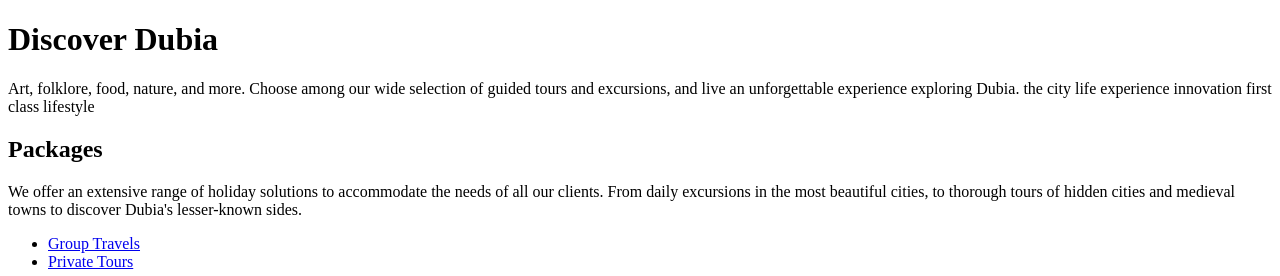
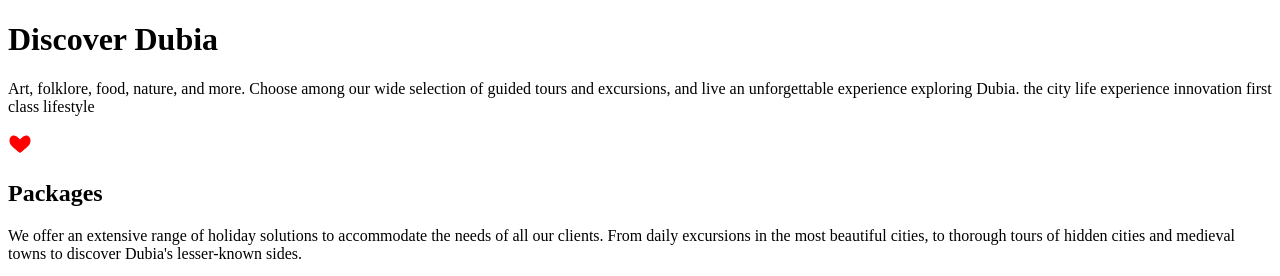
Before and after one commit to IRISofDEFI/Travel-Agency-Page, a plain HTML site: page index.html in a window 1280 px wide. Shown: the top 276 px of the page. Drawn offline with Linux system fonts and the light colour scheme.

Commit message:
Added an svg element

```diff
--- a/index.html
+++ b/index.html
@@ -11,6 +11,12 @@
     <h1>Discover Dubia </h1>
     <p> Art, folklore, food, nature, and more. Choose among our wide selection of guided tours and excursions, and live
         an unforgettable experience exploring Dubia. the city life experience innovation first class lifestyle </p>
+
+    <svg width="24" height="24" viewBox="0 0 24 24" fill="red">
+        <path
+            d="M12 21s-6-4.35-9.33-8.22C-.5 7.39 3.24 1 8.4 4.28 10.08 5.32 12 7.5 12 7.5s1.92-2.18 3.6-3.22C20.76 1 24.5 7.39 21.33 12.78 18 16.65 12 21 12 21z">
+        </path>
+    </svg>
 
     <h2> Packages </h2>
     <p> We offer an extensive range of holiday solutions to accommodate the needs of all our clients. From daily
```
